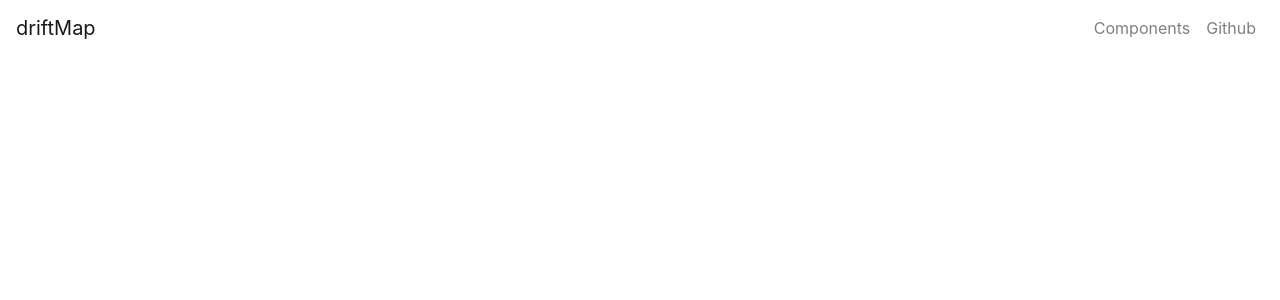
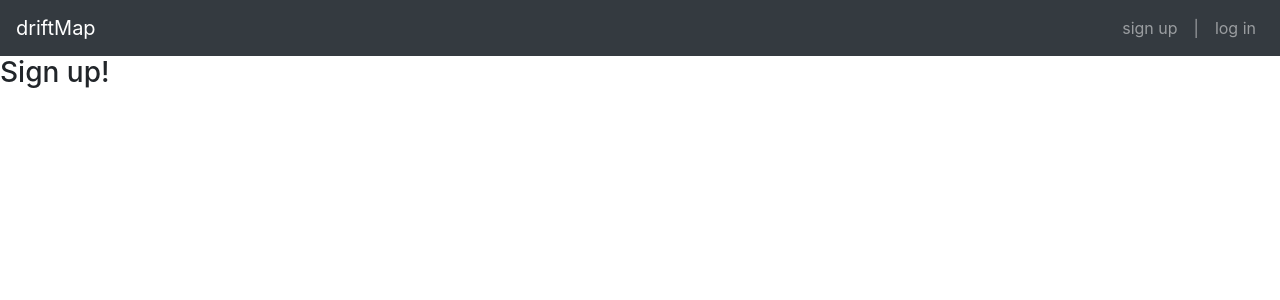
Before and after one commit to eozelius/drift_map_react, a React (Create React App) app: page /signup in a window 1280 px wide. Shown: the top 300 px of the page. Built offline with nearby package versions, Linux system fonts and the light colour scheme.

Commit message:
initial commit
> react-strap working
> Routing working - signup, home and login placeholders working

```diff
--- a/package.json
+++ b/package.json
@@ -14,5 +14,8 @@
     "build": "react-scripts build",
     "test": "react-scripts test --env=jsdom",
     "eject": "react-scripts eject"
+  },
+  "devDependencies": {
+    "react-router-dom": "^4.2.2"
   }
 }
--- a/src/App.js
+++ /dev/null
@@ -1,53 +0,0 @@
-import React, { Component } from 'react';
-import {
-  Collapse,
-  Navbar,
-  NavbarToggler,
-  NavbarBrand,
-  Nav,
-  NavItem,
-  NavLink,
-  Container,
-  Row,
-  Col,
-  Jumbotron,
-  Button
-} from 'reactstrap';
-
-class App extends Component {
-  constructor(props) {
-    super(props);
-
-    this.toggle = this.toggle.bind(this);
-    this.state = {
-      isOpen: false
-    };
-  }
-  toggle() {
-    this.setState({
-      isOpen: !this.state.isOpen
-    });
-  }
-  render() {
-    return (
-      <div>
-        <Navbar color="inverse" light expand="md">
-          <NavbarBrand href="/">driftMap</NavbarBrand>
-          <NavbarToggler onClick={this.toggle} />
-          <Collapse isOpen={this.state.isOpen} navbar>
-            <Nav className="ml-auto" navbar>
-              <NavItem>
-                <NavLink href="/components/">Components</NavLink>
-              </NavItem>
-              <NavItem>
-                <NavLink href="https://github.com/reactstrap/reactstrap">Github</NavLink>
-              </NavItem>
-            </Nav>
-          </Collapse>
-        </Navbar>
-      </div>
-    );
-  }
-}
-
-export default App;
--- /dev/null
+++ b/src/components/App.js
@@ -0,0 +1,29 @@
+import 'bootstrap/dist/css/bootstrap.css';
+import '../styles/app.css'
+import React, { Component } from 'react';
+import { Route, BrowserRouter, Switch } from 'react-router-dom'
+
+import Navbar from './Navbar.js'
+import Home from './Home.js'
+import Signup from './Signup.js'
+import Login from './Login.js'
+
+export default class App extends Component {
+
+  render() {
+    // const NoMatch = () => <h3>page not found</h3>
+
+    return (
+      <BrowserRouter>
+        <div>
+          <Navbar />
+          <Switch>
+            <Route exact path='/' component={Home} />
+            <Route path='/signup' component={Signup} />
+            <Route path='/login' component={Login} />
+          </Switch>
+        </div>
+      </BrowserRouter>
+    );
+  }
+}
--- /dev/null
+++ b/src/components/Home.js
@@ -0,0 +1,9 @@
+import React, { Component } from 'react'
+
+export default class Home extends Component {
+	render () {
+    return (
+      <h3>HOME</h3>
+    )
+  }
+}
--- /dev/null
+++ b/src/components/Login.js
@@ -0,0 +1,9 @@
+import React, { Component } from 'react'
+
+export default class Login extends Component {
+	render () {
+    return (
+      <h3>Login</h3>
+    )
+  }
+}
--- /dev/null
+++ b/src/components/Navbar.js
@@ -0,0 +1,58 @@
+import React from 'react';
+import { Link } from 'react-router-dom'
+import {
+  Collapse,
+  Navbar,
+  NavbarToggler,
+  // NavbarBrand,
+  Nav,
+  NavItem,
+  // NavLink,
+} from 'reactstrap'
+
+export default class DmNavbar extends React.Component {
+  constructor(props) {
+    super(props);
+
+    this.toggle = this.toggle.bind(this);
+    this.state = {
+      isOpen: false
+    };
+  }
+  toggle() {
+    this.setState({
+      isOpen: !this.state.isOpen
+    });
+  }
+  render() {
+    return (
+      <div id="Navbar">
+        <Navbar className='navbar-dark bg-dark' color="faded" light expand="md">
+          <Link to='/' className='navbar-brand'>
+            driftMap
+          </Link>
+          <NavbarToggler onClick={this.toggle} />
+          <Collapse isOpen={this.state.isOpen} navbar>
+            <Nav className="ml-auto" navbar>
+              <NavItem>
+                <Link to="/signup" className='nav-link'>
+                  sign up
+                </Link>
+              </NavItem>
+
+              <NavItem>
+                <a className='nav-link'> | </a>
+              </NavItem>
+
+              <NavItem>
+                <Link to="/login" className='nav-link'>
+                  log in
+                </Link>
+              </NavItem>
+            </Nav>
+          </Collapse>
+        </Navbar>
+      </div>
+    );
+  }
+}
--- /dev/null
+++ b/src/components/Signup.js
@@ -0,0 +1,9 @@
+import React, { Component } from 'react'
+
+export default class Signup extends Component {
+	render () {
+    return (
+      <h3>Sign up!</h3>
+    )
+  }
+}
--- a/src/index.css
+++ /dev/null
@@ -1,5 +0,0 @@
-body {
-  margin: 0;
-  padding: 0;
-  font-family: sans-serif;
-}
--- /dev/null
+++ b/src/styles/app.css
@@ -0,0 +1,9 @@
+
+
+/* Colors */
+.light-blue { color: #C2D9EB; }
+.active-lt-blue { color: #78acd3; }
+.maroon { color: #552727; }
+.light-maroon { color: #8C565B; }
+.dark-grey { color: #353535; }
+.white-grey { color: #E9EEF0; }
```
Also changed, not shown: src/App.css (deleted, +0 -28 lines), src/index.js (+6 -3 lines), 2 other files (tests, documents, lock files or other folders).
